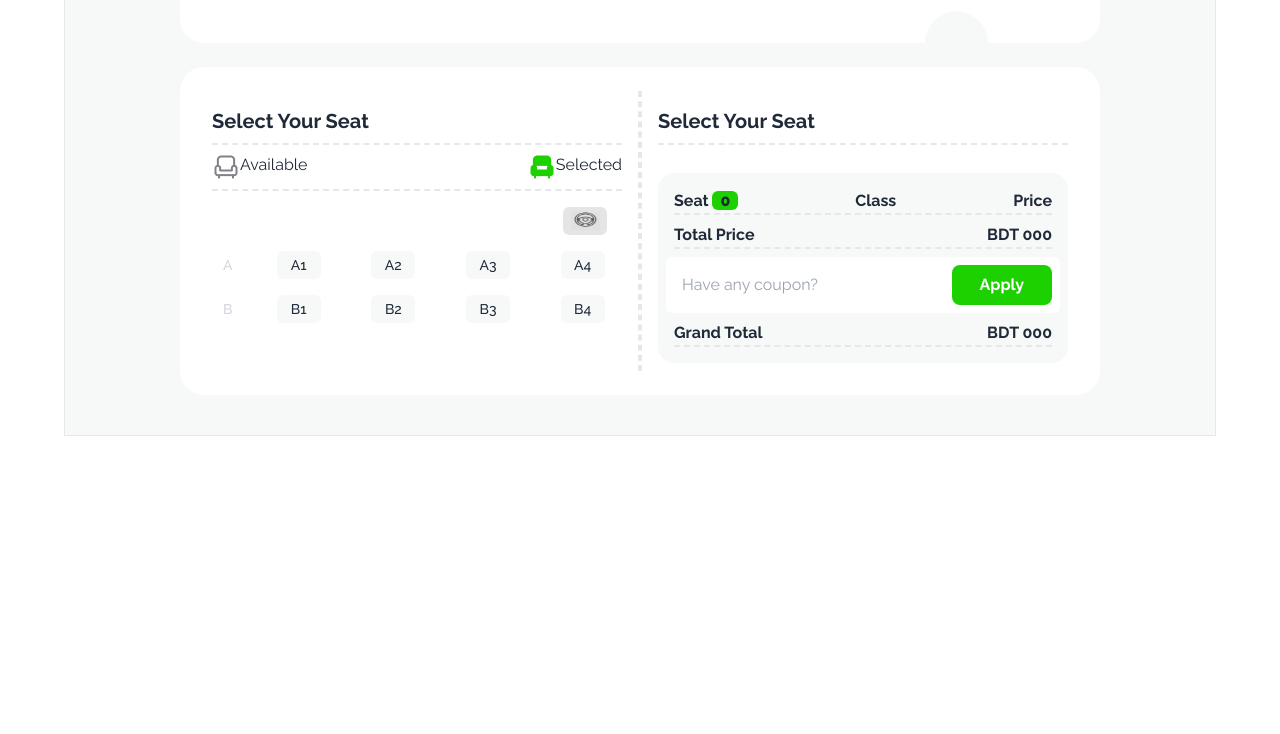
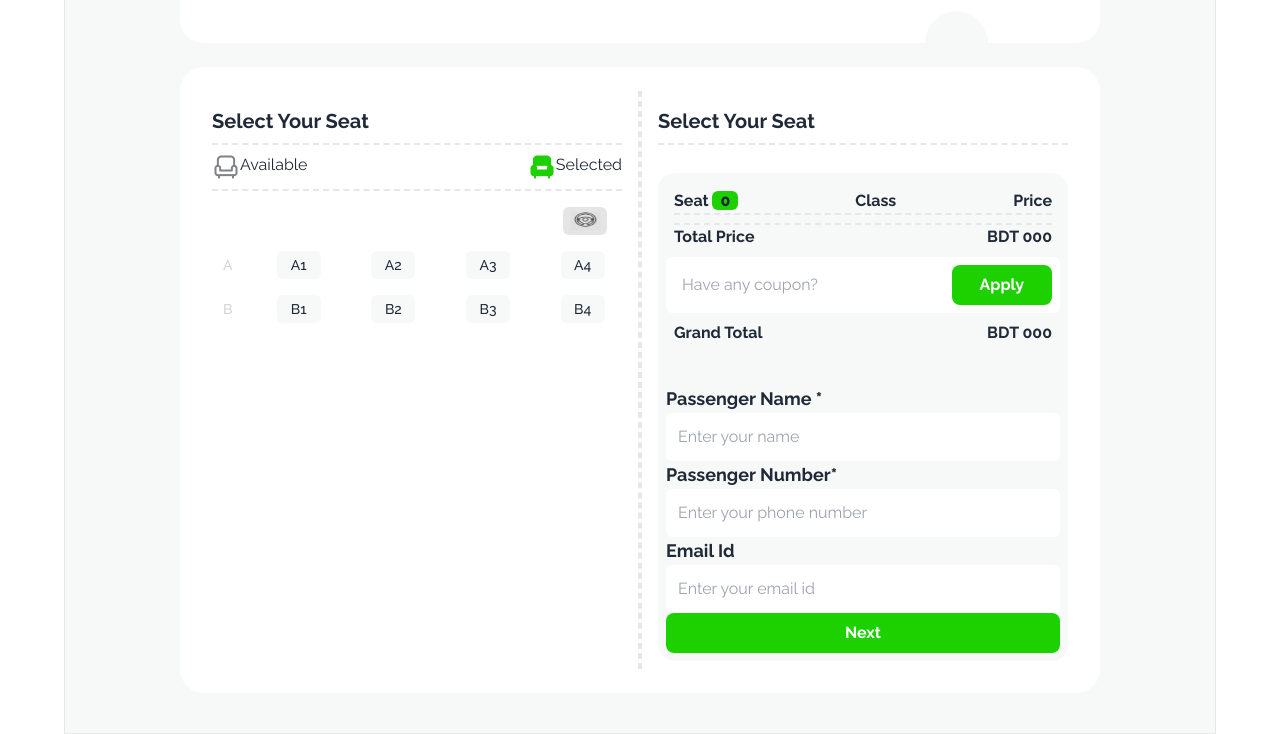
Before and after one commit to AbdullahFaiaz/Assignment-5, a plain HTML site: page index.html in a window 1280 px wide. Shown: the part 1592-2326 px from the top of the page. Before the commit the page ends 2028 px from the top, so only its background shows below. Drawn offline with nearby package versions, Linux system fonts and the light colour scheme.

Commit message:
form added

```diff
--- a/index.html
+++ b/index.html
@@ -201,7 +201,7 @@
                                 <div>Class</div>
                                 <div>Price</div>
                             </div>
-                            <div class="flex justify-between m-2 border-dashed border-b-2 font-bold">
+                            <div class="flex justify-between m-2 border-dashed border-t-2 font-bold">
                                 <div>Total Price</div>
                                 <div>BDT <span>000</span></div>
                             </div>
@@ -210,9 +210,28 @@
                                 <button class="absolute mt-2 mr-2 right-0 hover:bg-green-600 text-white font-bold flex items-center justify-center rounded-lg py-2 px-7 bg-[#1dd100]">Apply</button>
 
                             </div>
-                            <div class="flex justify-between m-2 border-dashed border-b-2 font-bold">
+                            <div class="flex justify-between m-2 border-dashed font-bold">
                                 <div>Grand Total</div>
                                 <div>BDT <span>000</span></div>
+                            </div>
+                            <!-- form -->
+                            <div class="mt-10">
+                                <div class="flex flex-col">
+                                    <label class="font-bold text-lg" for="Name">Passenger Name <span class="font-extrabold">&ast;</span></label>
+                                    <input class="p-3 bg-white flex-1 rounded-md box-border" type="text" name="Name" placeholder="Enter your name">
+                                </div>
+                                <div class="flex flex-col">
+                                    <label  class="font-bold text-lg" for="Number">Passenger Number<span class="font-extrabold">&ast;</span></label>
+                                    <input class="p-3 bg-white flex-1 rounded-md box-border" type="number" name="Number" placeholder="Enter your phone number">
+                                </div>
+                                <div class="flex flex-col">
+                                    <label class="font-bold text-lg" for="Email">Email Id</label>
+                                    <input class="p-3 bg-white flex-1 rounded-md box-border" type="email" name="Email" placeholder="Enter your email id">
+                                </div>
+                                <div class="flex flex-col">
+                                    <button class="flex-1 hover:bg-green-600 text-white font-bold rounded-lg py-2 px-7 bg-[#1dd100]">Next</button>
+                                </div>
+
                             </div>
                         </div>
                     </div>
```
